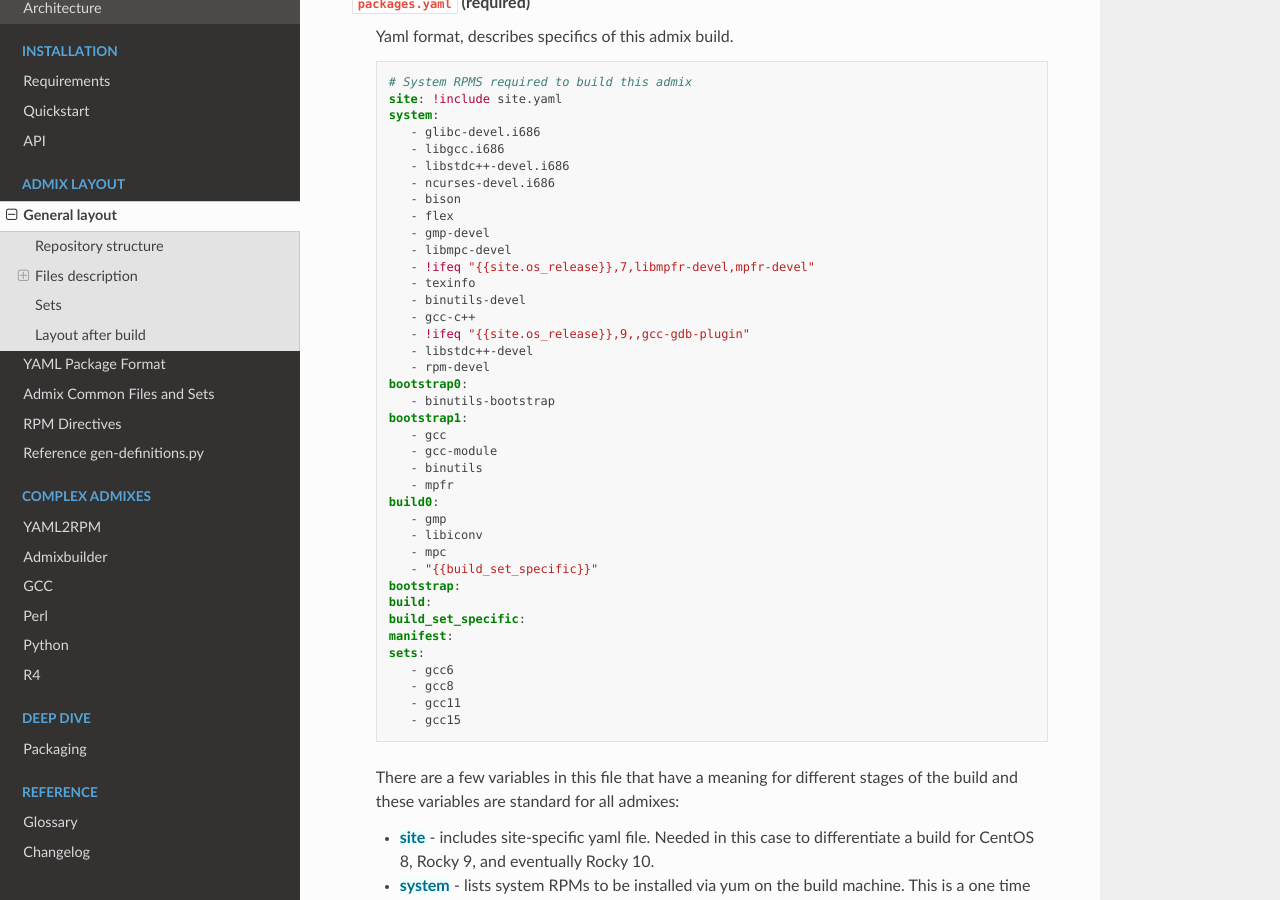
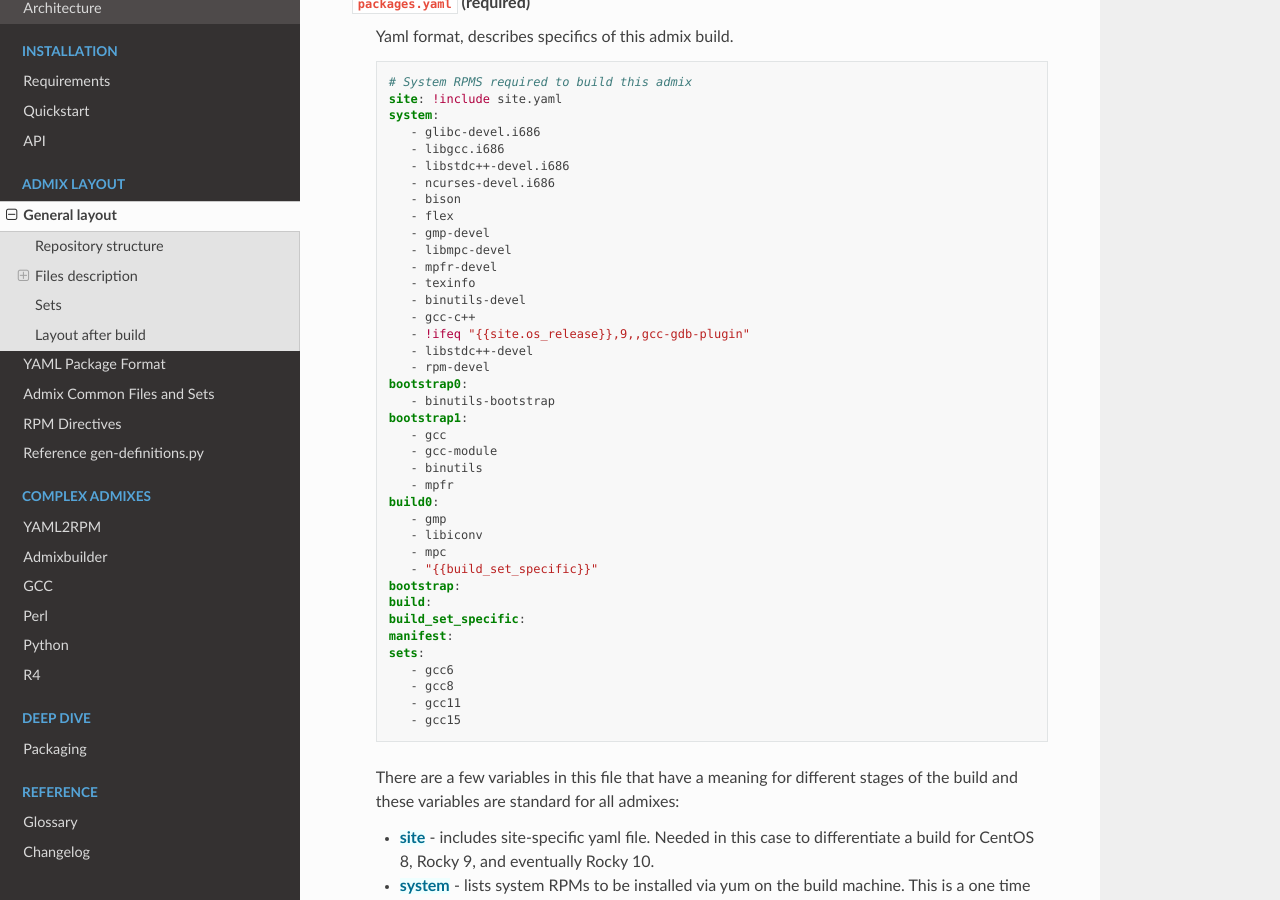
Before and after one commit to RCIC-UCI-Public/yaml2rpm-docs, a Sphinx documentation site: the page built from docs/source/yamlformat/overview.rst, in a window 1280 px wide and 900 px high, scrolled down 3904 px. Built offline with Sphinx 7.4.7 and the Read the Docs theme 3.1.0, drawn with Linux system fonts in a browser that asks for light colours.

Commit message:
rm old line for os 7

```diff
--- a/docs/source/yamlformat/files/gcc-admix-packages.yaml
+++ b/docs/source/yamlformat/files/gcc-admix-packages.yaml
@@ -9,7 +9,7 @@ system:
    - flex
    - gmp-devel
    - libmpc-devel
-   - !ifeq "{{site.os_release}},7,libmpfr-devel,mpfr-devel"
+   - mpfr-devel
    - texinfo
    - binutils-devel
    - gcc-c++
```
